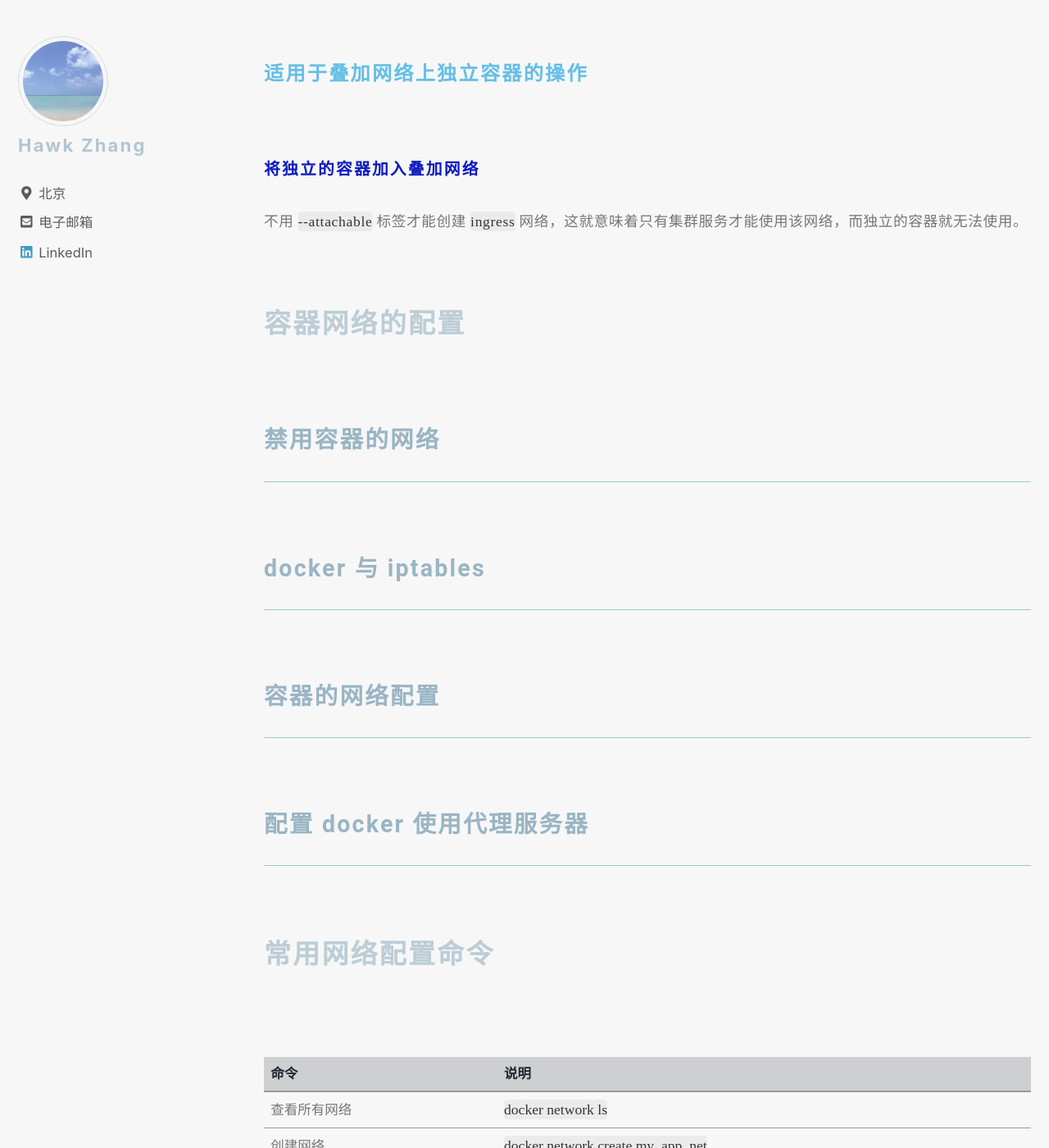
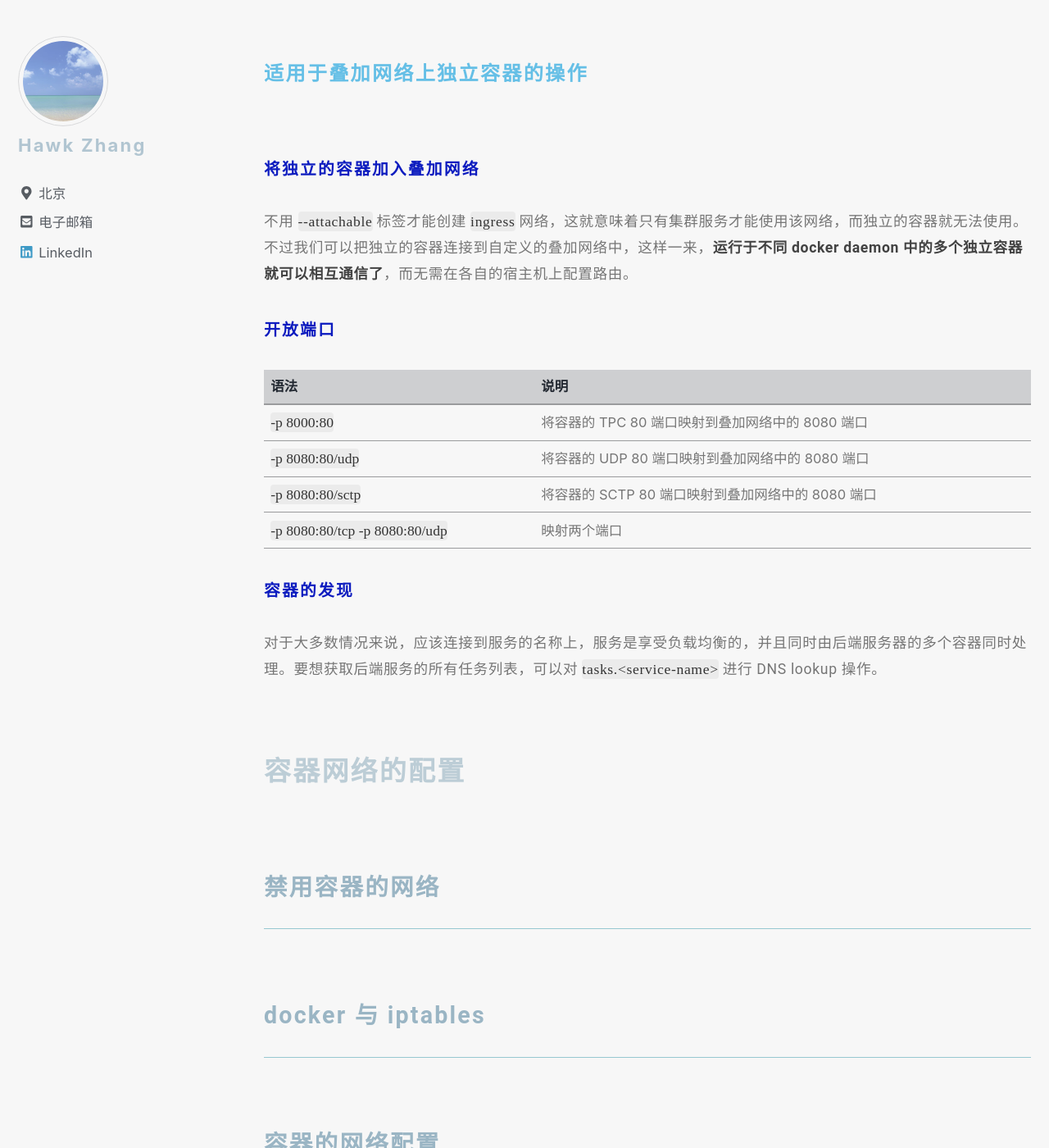
Before and after one commit to narru888/linotes_note, a Jekyll site: the page built from _posts/docker/2018-02-01-docker.network.md, in a window 1280 px wide and 1400 px high, scrolled down 12346 px. Shown: the whole window at 82% size. Built offline with Jekyll 4.4.1, drawn with Linux system fonts in a browser that asks for light colours; nearby versions of some CDN libraries; a script that is not in the unit is left out; some of the changed text lies outside the part shown.

Commit message:
update on 2018-10-05 15:20:01 CST

```diff
--- a/_posts/docker/2018-02-01-docker.network.md
+++ b/_posts/docker/2018-02-01-docker.network.md
@@ -349,9 +349,9 @@ $ docker network create \
 
 语法 | 说明
 --- | ---
-`-p 8000:80`  |  将 TPC 80 端口映射到路由网格中的 8080 端口
-`-p 8080:80/udp`  |  将 UDP 80 端口映射到路由网格中的 8080 端口
-`-p 8080:80/tcp -p 8080:80/udp`  |  上面两个都映射
+`-p 8000:80`  |  将服务的 TPC 80 端口映射到路由网格中的 8080 端口
+`-p 8080:80/udp`  |  将服务的 UDP 80 端口映射到路由网格中的 8080 端口
+`-p 8080:80/tcp -p 8080:80/udp`  |  上面两个全部映射
 
 
 ##### 让集群服务绕过路由网格
@@ -390,9 +390,22 @@ $ docker service create --endpoint-mode dnsrr \
 
 ##### 将独立的容器加入叠加网络
 
-不用 `--attachable` 标签才能创建 `ingress` 网络，这就意味着只有集群服务才能使用该网络，而独立的容器就无法使用。
+不用 `--attachable` 标签才能创建 `ingress` 网络，这就意味着只有集群服务才能使用该网络，而独立的容器就无法使用。不过我们可以把独立的容器连接到自定义的叠加网络中，这样一来，**运行于不同 docker daemon 中的多个独立容器就可以相互通信了**，而无需在各自的宿主机上配置路由。
 
 
+##### 开放端口
+
+语法 | 说明
+--- | ---
+`-p 8000:80`  |  将容器的 TPC 80 端口映射到叠加网络中的 8080 端口
+`-p 8080:80/udp`  |  将容器的 UDP 80 端口映射到叠加网络中的 8080 端口
+`-p 8080:80/sctp`  |  将容器的 SCTP 80 端口映射到叠加网络中的 8080 端口
+`-p 8080:80/tcp -p 8080:80/udp`  |  映射两个端口
+
+
+##### 容器的发现
+
+对于大多数情况来说，应该连接到服务的名称上，服务是享受负载均衡的，并且同时由后端服务器的多个容器同时处理。要想获取后端服务的所有任务列表，可以对 `tasks.<service-name>` 进行 DNS lookup 操作。
 
 
 
```
